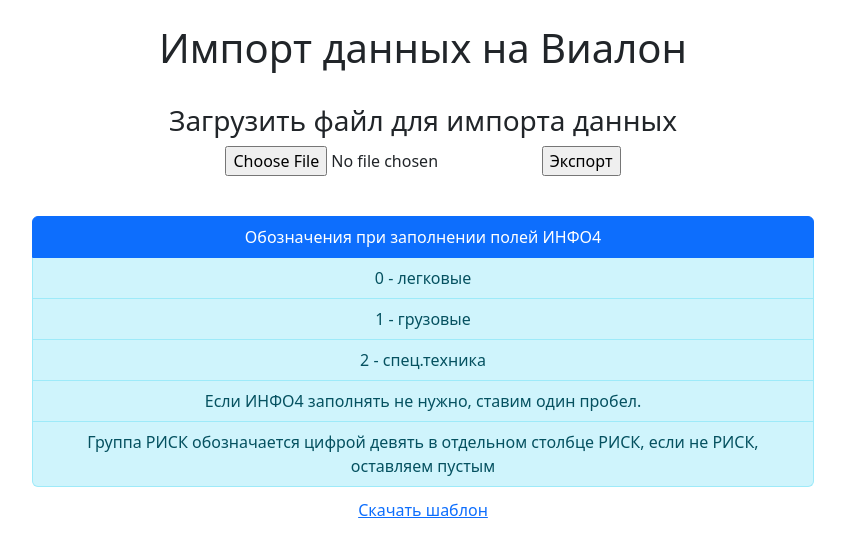
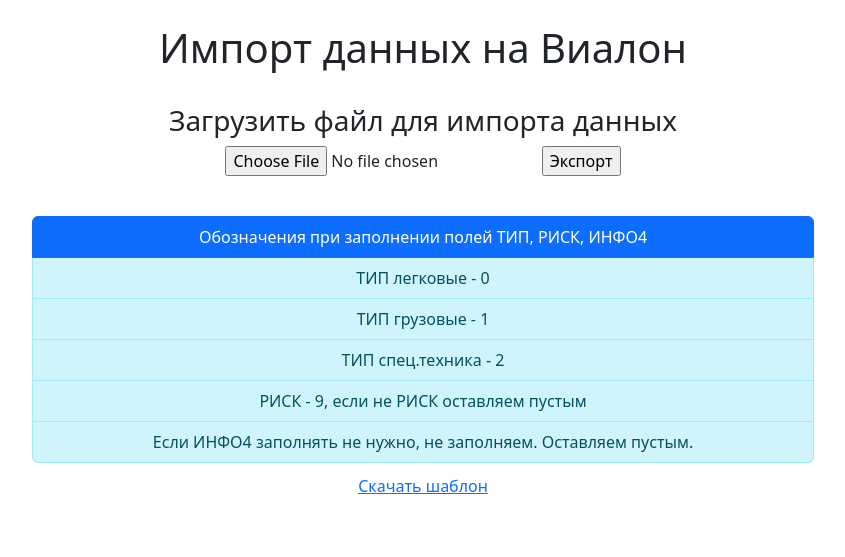
Before and after one commit to belousovsergey56/gurtam, a Flask app: page /export in a window 1280 px wide. Shown: the part 73-630 px from the top of the page, without its empty margins (217-1062 px from the left). Run offline with Flask 3, Linux system fonts and the light colour scheme; a user stored in the database is signed in; data comes from the database, SQL or seed files in the repository; some libraries are stand-ins or nearby versions.

Commit message:
fix info list

```diff
--- a/templates/export_fms4.html
+++ b/templates/export_fms4.html
@@ -16,12 +16,12 @@
 </form>
 <br>
 <ul class="list-group" style="padding: 0 15% 1% 15%;">
-    <li class="list-group-item active">Обозначения при заполнении полей ИНФО4</li>
-    <li class="list-group-item list-group-item-info">0 - легковые</li>
-    <li class="list-group-item list-group-item-info">1 - грузовые</li>
-    <li class="list-group-item list-group-item-info">2 - спец.техника</li>
-    <li class="list-group-item list-group-item-info">Если ИНФО4 заполнять не нужно, ставим один пробел.</li>
-    <li class="list-group-item list-group-item-info">Группа РИСК обозначается цифрой девять в отдельном столбце РИСК, если не РИСК, оставляем пустым</li>
+    <li class="list-group-item active">Обозначения при заполнении полей ТИП, РИСК, ИНФО4</li>
+    <li class="list-group-item list-group-item-info">ТИП легковые - 0</li>
+    <li class="list-group-item list-group-item-info">ТИП грузовые - 1</li>
+    <li class="list-group-item list-group-item-info">ТИП спец.техника - 2</li>
+    <li class="list-group-item list-group-item-info">РИСК - 9, если не РИСК оставляем пустым</li>
+    <li class="list-group-item list-group-item-info">Если ИНФО4 заполнять не нужно, не заполняем. Оставляем пустым.</li>
   </ul>
   <a href="/static/excel_template.xlsx" download="">Скачать шаблон</a>
 </div>
```
